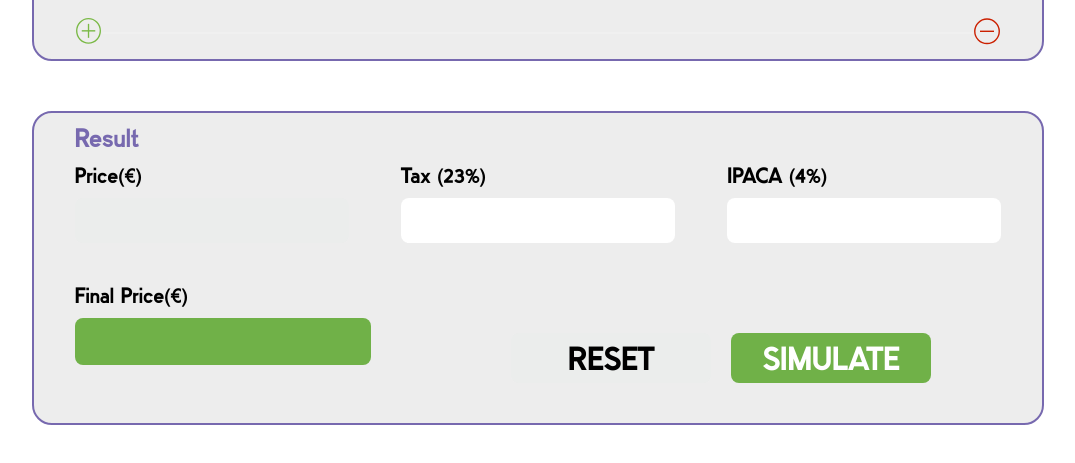
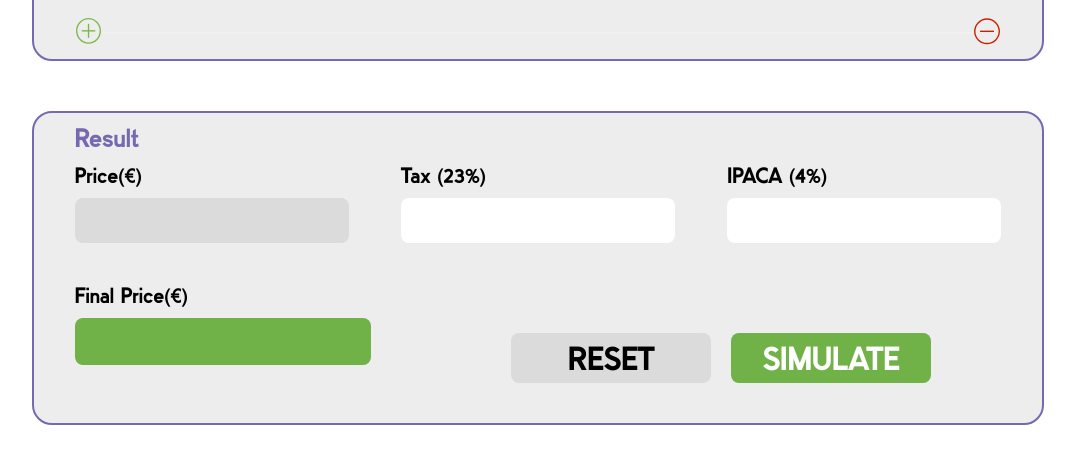
Before and after one commit to DinuGranaci/calculadora-unife, a website: page www/index.html in a window 1280 px wide. Shown: the part 189-652 px from the top of the page, without its empty margins (102-1177 px from the left). Drawn offline with Linux system fonts and the light colour scheme; no server answers.

Commit message:
Update styles.css

```diff
--- a/www/styles/styles.css
+++ b/www/styles/styles.css
@@ -186,7 +186,7 @@ option {
 }
 
 #price {
-    background-color: #ebedec;
+    background-color: #dbdbdb;
 }
 
 #last-row {
@@ -229,7 +229,7 @@ option {
 }
 
 input[type=reset] {
-    background-color: #ebedec;
+    background-color: #dbdbdb;
     color: black;
     margin-right: 20px;
 }
```
